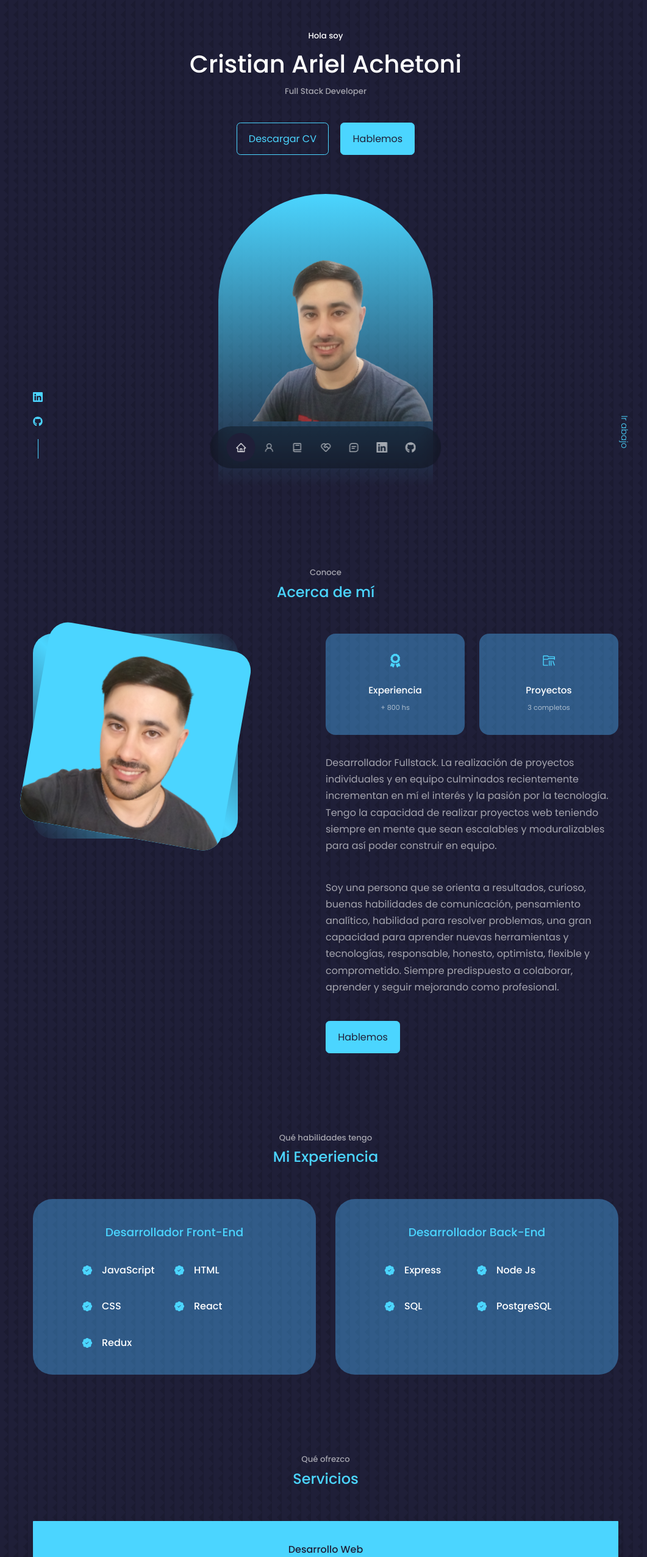
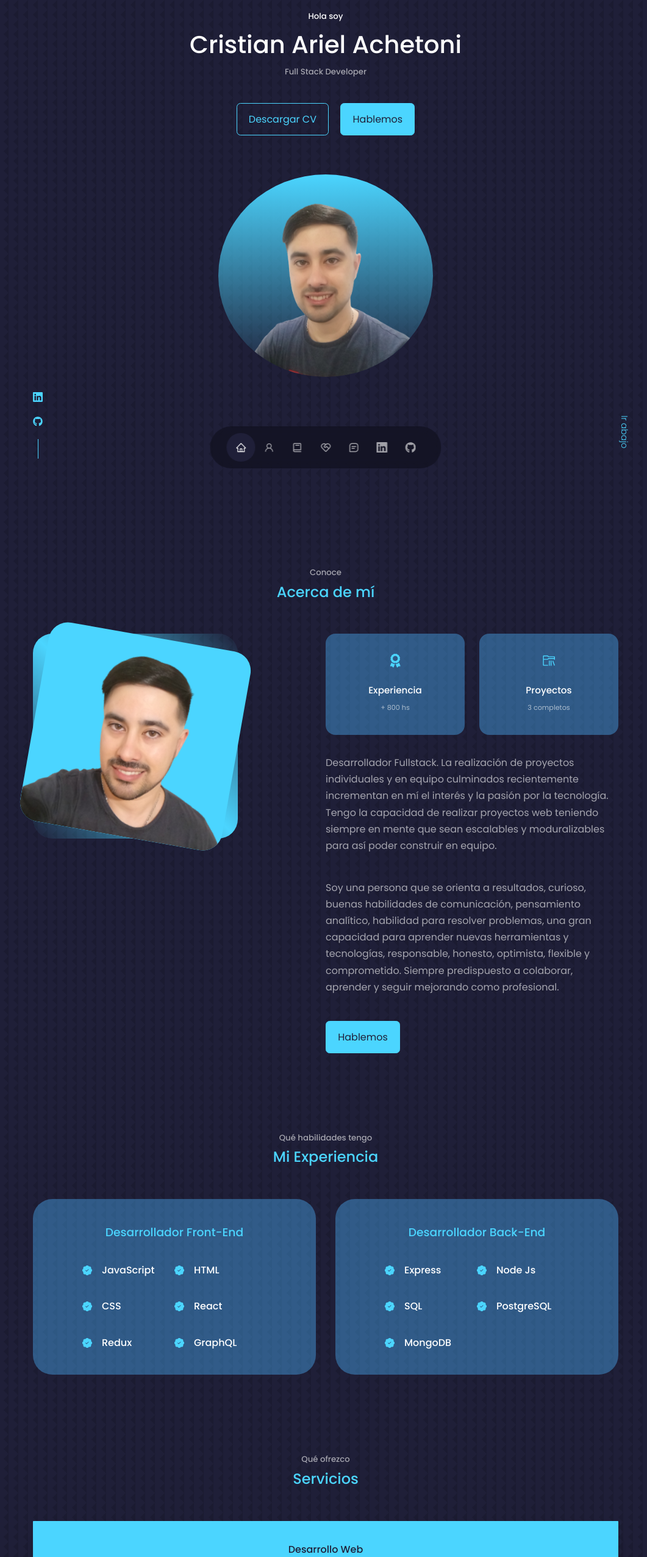
Before and after one commit to crisar0790/portfolio, a React (Create React App) app: page / in a window 1280 px wide. Shown: the top 2553 px of the page at 61% size, without its empty margins (106-1167 px from the left). Built offline with nearby package versions, Linux system fonts and the light colour scheme.

Commit message:
modificaciones de estilos y agregado de información

```diff
--- a/src/components/experience/Experience.jsx
+++ b/src/components/experience/Experience.jsx
@@ -31,6 +31,10 @@ const Experience = () => {
               <BsPatchCheckFill className='experience__details-icon' />
               <div><h4>Redux</h4></div>
             </article>
+            <article className='experience__details'>
+              <BsPatchCheckFill className='experience__details-icon' />
+              <div><h4>GraphQL</h4></div>
+            </article>
           </div>
         </div>
         <div className="experience__backend">
@@ -52,6 +56,10 @@ const Experience = () => {
               <BsPatchCheckFill className='experience__details-icon' />
               <div><h4>PostgreSQL</h4></div>
             </article>
+            <article className='experience__details'>
+              <BsPatchCheckFill className='experience__details-icon' />
+              <div><h4>MongoDB</h4></div>
+            </article>
           </div>
         </div>
       </div>
--- a/src/components/header/Header.css
+++ b/src/components/header/Header.css
@@ -1,6 +1,6 @@
 header {
     height: 100vh;
-    padding-top: 3rem;
+    padding-top: 1rem;
     overflow: hidden;
 }
 
@@ -43,13 +43,11 @@ header {
 .me {
     background: linear-gradient(var(--color-primary), transparent);
     width: 22rem;
-    height: 30rem;
     position: absolute;
     left: calc(50% - 11rem);
     margin-top: 4rem;
-    border-radius: 12rem 12rem 0 0;
+    border-radius: 50%;
     overflow: hidden;
-    padding: 4rem 0 1.5rem 1.5rem;
 }
 
 /* ================== SCROLL DOWN ================== */
--- a/src/components/portfolio/Portfolio.jsx
+++ b/src/components/portfolio/Portfolio.jsx
@@ -3,6 +3,7 @@ import './Portfolio.css';
 import IMG1 from '../../assets/luxu2.png';
 import IMG2 from '../../assets/poke2.png';
 import IMG3 from '../../assets/book1.png';
+import IMG4 from '../../assets/Mana.png';
 
 const Portfolio = () => {
   return (
@@ -10,6 +11,16 @@ const Portfolio = () => {
       <h5>Mis trabajos recientes</h5>
       <h2>Portafolio</h2>
       <div className="container portfolio__container">
+        <article className="portfolio__item">
+          <div className="portfolio__item-image">
+            <img src={IMG4} alt="Manager" />
+          </div>
+          <h3>MANAGER</h3>
+          <div className="portfolio__item-cta">
+            <a href="https://github.com/crisar0790/CHALLENGE-FULL-STACK" className='btn' target='_blanck'>GitHub</a>
+            <a href="https://management-iota.vercel.app/" className='btn btn-primary' target='_blanck'>Ir</a>
+          </div>
+        </article>
         <article className="portfolio__item">
           <div className="portfolio__item-image">
             <img src={IMG1} alt="Luxurent" />
```
Also changed, not shown: src/assets/Mana.png (added).
